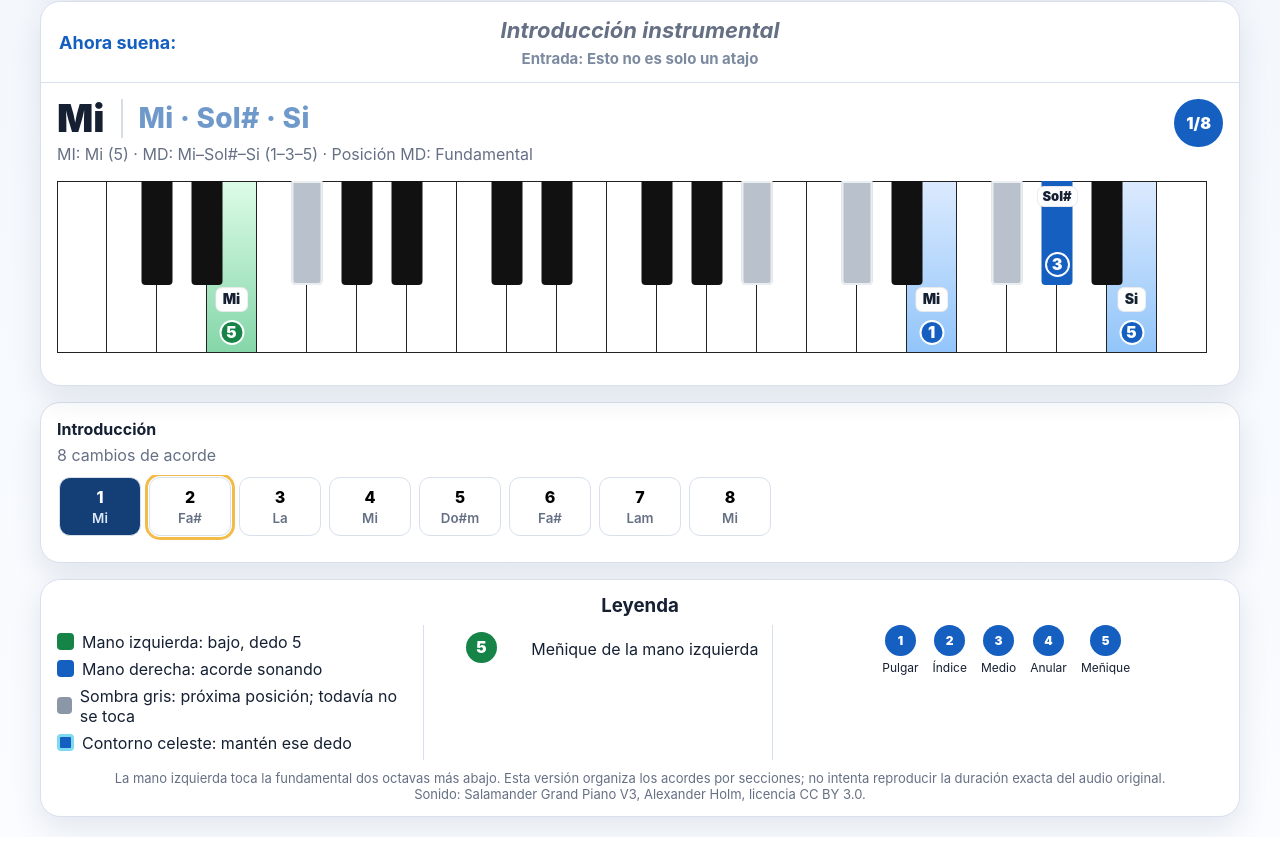
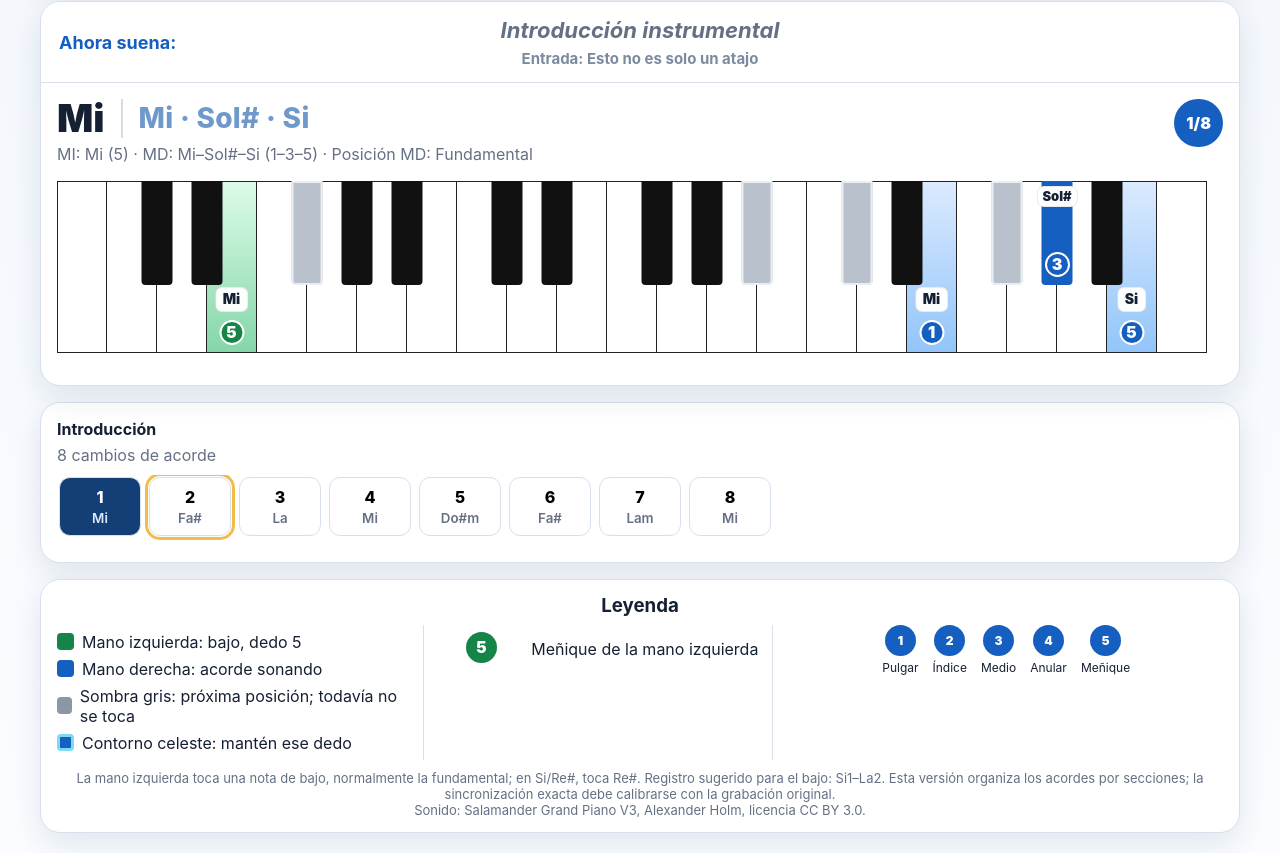
Before and after one commit to felipeescandon-ship-it/mis-36-piano, a plain HTML site: page index.html in a window 1280 px wide. Shown: the part 721-1574 px from the top of the page. Drawn offline with Linux system fonts and the light colour scheme.

Commit message:
Aclarar el bajo de Si sobre Re sostenido

```diff
--- a/index.html
+++ b/index.html
@@ -434,7 +434,7 @@ button.song-line-end{padding:3px 8px}
 </div>
 </div>
 </div>
-<div class="info">La mano izquierda toca la fundamental dos octavas más abajo. Esta versión organiza los acordes por secciones; no intenta reproducir la duración exacta del audio original.<br>Sonido: Salamander Grand Piano V3, Alexander Holm, licencia CC BY 3.0.</div>
+<div class="info">La mano izquierda toca una nota de bajo, normalmente la fundamental; en Si/Re#, toca Re#. Registro sugerido para el bajo: Si1–La2. Esta versión organiza los acordes por secciones; la sincronización exacta debe calibrarse con la grabación original.<br>Sonido: Salamander Grand Piano V3, Alexander Holm, licencia CC BY 3.0.</div>
 </section>
 </div>
 
```
